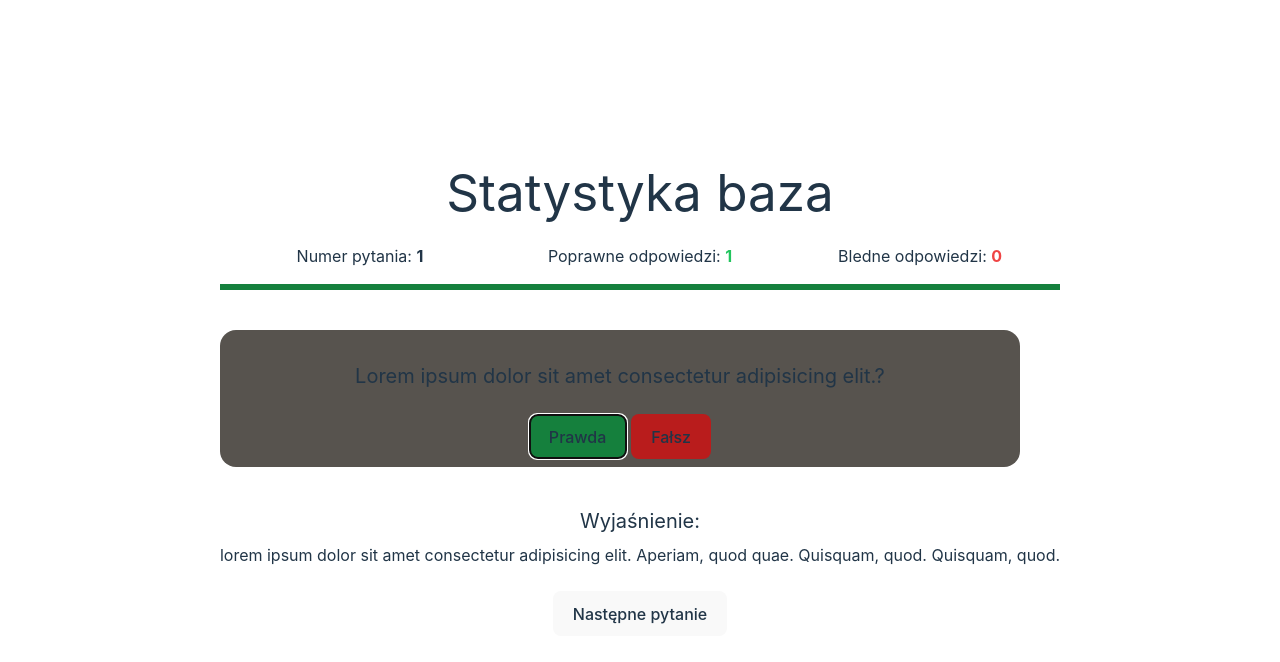
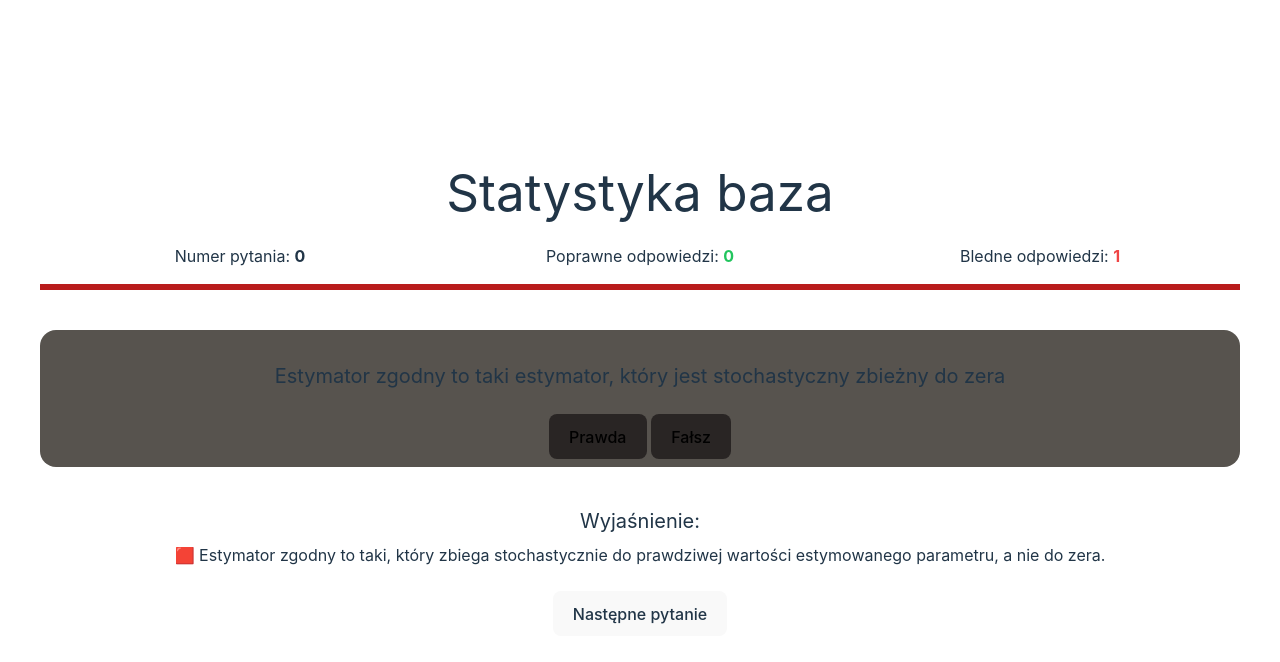
Before and after one commit to Kacper-Ksiazek/agh-term-4-statystyka-baza-egzamin, a Svelte app: page / in a window 1280 px wide. Both pictures are taken after a click on the button "Prawda". Shown: the top 662 px of the page. Built offline with nearby package versions, Linux system fonts and the light colour scheme.

Commit message:
dziala smiga fajnie

```diff
--- a/src/App.svelte
+++ b/src/App.svelte
@@ -1,6 +1,14 @@
 <script lang="ts">
+    import {QUESTIONS} from "./data/questions";
+
+    import {QuestionRandomizer} from "./utils/QuestionRandomizer";
+
+    const questions = new QuestionRandomizer(QUESTIONS);
+
+    $: currentQuestion = questions.getNewQuestion();
+
     const currentGame = {
-        isGameStarted: false,
+        currentTurnIsOver: false,
         questionNumber: 0,
         answers: {
             positive: 0,
@@ -17,23 +25,19 @@
 
     }
 
-    function startGame() {
-        currentGame.isGameStarted = true;
-        currentGame.questionNumber = 0;
-        currentGame.answers.positive = 0;
-        currentGame.answers.negative = 0;
+    function onAnswerButtonClick(choice: boolean) {
+        if (choice === currentQuestion.answer) {
+            currentGame.answers.positive++;
+            currentQuestion = questions.getNewQuestion();
+        } else {
+            currentGame.answers.negative++;
+            currentGame.currentTurnIsOver = true;
+        }
     }
 
-    function onAnswerButtonClick(choice: boolean) {
-        if (choice) {
-            currentGame.answers.positive++;
-        } else {
-            currentGame.answers.negative++;
-        }
-
-        currentGame.questionNumber++;
-
-        //TODO: Fetch next question
+    function nextTurn() {
+        currentGame.currentTurnIsOver = false;
+        currentQuestion = questions.getNewQuestion();
     }
 
 </script>
@@ -60,22 +64,26 @@
 
     <div
             id="question-wrapper"
-            class="bg-stone-600 pt-2 pb-2 px-8 rounded-2xl my-10 w-screen max-w-[800px]"
+            class="bg-stone-600 pt-2 pb-2 px-8 rounded-2xl my-10 w-screen max-w-[1200px]"
     >
         <h2 id="question" class="my-6 text-xl">
-            Lorem ipsum dolor sit amet consectetur adipisicing elit.?
+            {currentQuestion.question}
         </h2>
 
         <div class="mt-2">
             <button
-                    class="bg-green-700 hover:bg-green-500" id="true"
+                    class="bg-green-700 hover:bg-green-500 disabled:bg-stone-800 disabled:text-black transition-colors"
+                    id="true"
+                    disabled={currentGame.currentTurnIsOver}
                     on:click={() => onAnswerButtonClick(true)}
             >
                 Prawda
             </button>
 
             <button
-                    class="bg-red-700 hover:bg-red-500" id="false"
+                    class="bg-red-700 hover:bg-red-500 disabled:bg-stone-800 disabled:text-black transition-colors"
+                    id="false"
+                    disabled={currentGame.currentTurnIsOver}
                     on:click={() => onAnswerButtonClick(false)}
             >
                 Fałsz
@@ -84,13 +92,16 @@
 
     </div>
 
-    <h4 class="text-xl mb-2">Wyjaśnienie: </h4>
+    <div class="transition-opacity" style="opacity: {Number(currentGame.currentTurnIsOver)}">
+        <h4 class="text-xl mb-2">Wyjaśnienie: </h4>
 
-    <p class="opacity-700">
-        lorem ipsum dolor sit amet consectetur adipisicing elit. Aperiam, quod quae. Quisquam, quod. Quisquam, quod.
-    </p>
+        <p class="opacity-700">
+            {currentQuestion.explanation}
+        </p>
 
-    <button class="mt-6">Następne pytanie</button>
+        <button class="mt-6" on:click={nextTurn}>Następne pytanie</button>
+
+    </div>
 
 </main>
 
--- a/src/app.css
+++ b/src/app.css
@@ -61,13 +61,6 @@ button {
   cursor: pointer;
   transition: border-color 0.25s;
 }
-button:hover {
-  border-color: #646cff;
-}
-button:focus,
-button:focus-visible {
-  outline: 4px auto -webkit-focus-ring-color;
-}
 
 @media (prefers-color-scheme: light) {
   :root {
--- a/src/utils/QuestionRandomizer.ts
+++ b/src/utils/QuestionRandomizer.ts
@@ -15,9 +15,10 @@ export class QuestionRandomizer {
         return this.remainingQuestions.length;
     }
 
-    public getRandomQuestion(): Question {
+    public getNewQuestion(): Question {
         if (this.remainingQuestions.length === 0) {
-            throw new Error("No more questions left");
+            alert(`Brawo! 🎉🎉 Odpowiedziałeś na wszystkie pytania! Teraz możesz zacząć od nowa.`);
+            this.reset();
         }
 
         const randomIndex = Math.floor(Math.random() * this.remainingQuestions.length);
```
